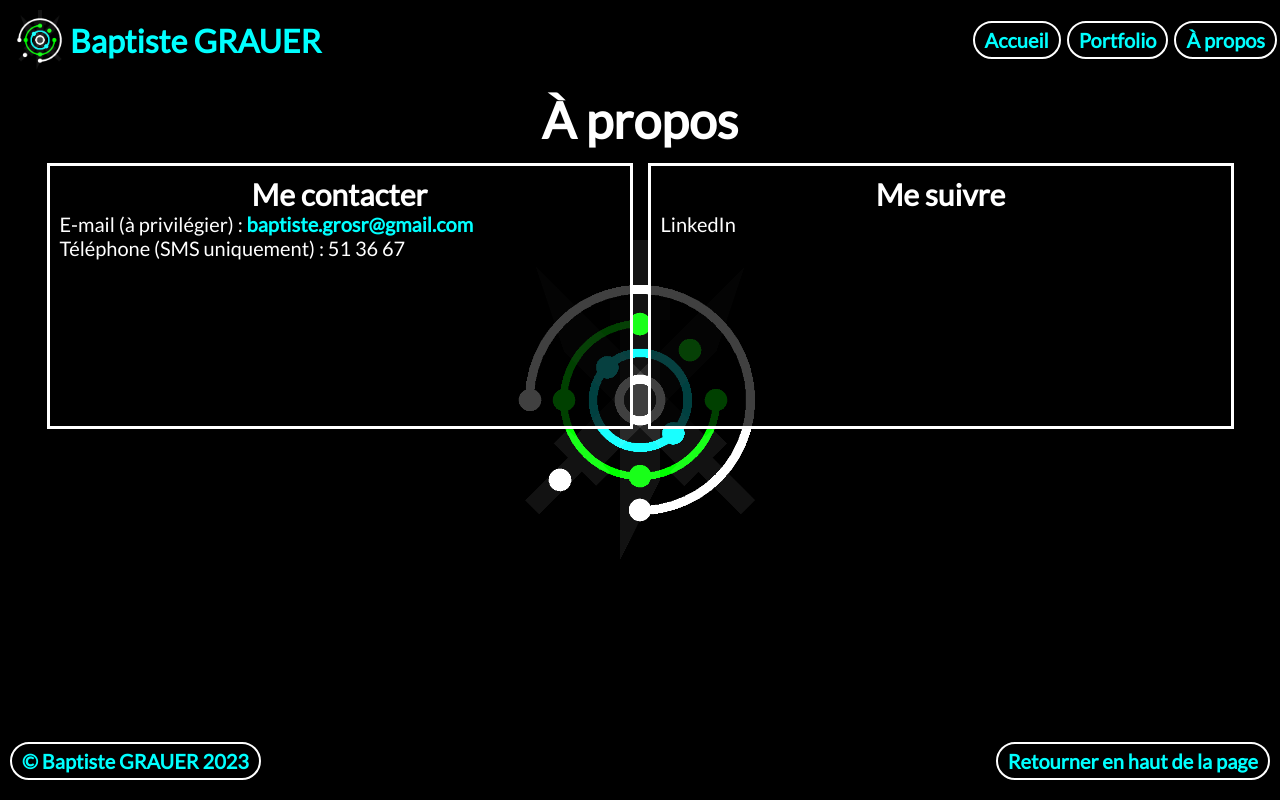
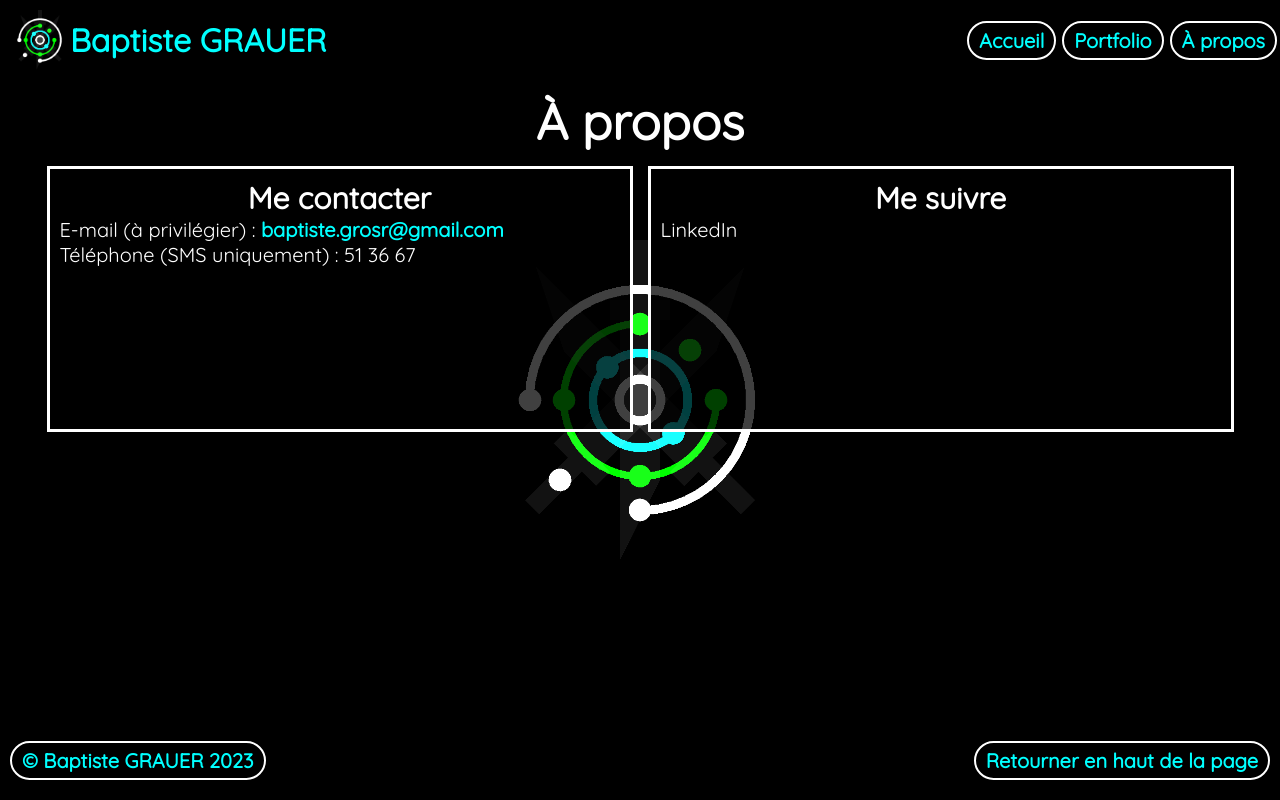
Before and after one commit to xWoozixx/BoraboraDev, a PHP site: page /annexes/about.html in a window 1280 px wide. Run offline with PHP 8.4, Linux system fonts and the light colour scheme.

Commit message:
changement n°2 de police

```diff
--- a/annexes/about.html
+++ b/annexes/about.html
@@ -7,8 +7,9 @@
         <link rel="stylesheet" href="../body.css">
         <link rel="stylesheet" href="../footer.css">
         <link type="image/png" rel="shortcut icon" href="../images/Logo bladedancer sombre(transparent).png">
+        <link rel="preconnect" href="https://fonts.googleapis.com">
         <link rel="preconnect" href="https://fonts.gstatic.com" crossorigin>
-        <link href="https://fonts.googleapis.com/css2?family=Lato&display=swap" rel="stylesheet">
+        <link href="https://fonts.googleapis.com/css2?family=Quicksand&display=swap" rel="stylesheet">
         <meta charset="utf-8">
     </head>
     <body id="haut">
--- a/annexes/portfolio.html
+++ b/annexes/portfolio.html
@@ -7,8 +7,9 @@
         <link rel="stylesheet" href="../body.css">
         <link rel="stylesheet" href="../footer.css">
         <link type="image/png" rel="shortcut icon" href="../images/Logo bladedancer sombre(transparent).png">
+        <link rel="preconnect" href="https://fonts.googleapis.com">
         <link rel="preconnect" href="https://fonts.gstatic.com" crossorigin>
-        <link href="https://fonts.googleapis.com/css2?family=Lato&display=swap" rel="stylesheet">
+        <link href="https://fonts.googleapis.com/css2?family=Quicksand&display=swap" rel="stylesheet">
         <meta charset="utf-8">
     </head>
     <body id="haut">
--- a/header.css
+++ b/header.css
@@ -43,7 +43,7 @@ header *{
     flex-direction: column;
 }
 .bouton{
-    font-size: 20px;;
+    font-size: 20px;
     border-radius: 20px;
     transition:.1s;
     border:2px solid #fff;
--- a/index.css
+++ b/index.css
@@ -12,7 +12,7 @@ body{
 }
 body *{
     /*border: 1px solid red;/*affiche toutes les boîtes*/
-    font-family: 'Lato', sans-serif;
+    font-family: 'quicksand', sans-serif;
     color:#fff;
     padding: 0px;
     margin: 0px;
--- a/index.html
+++ b/index.html
@@ -9,7 +9,7 @@
         <link type="image/png" rel="shortcut icon" href="images/Logo bladedancer sombre(transparent).png">
         <link rel="preconnect" href="https://fonts.googleapis.com">
         <link rel="preconnect" href="https://fonts.gstatic.com" crossorigin>
-        <link href="https://fonts.googleapis.com/css2?family=Lato&display=swap" rel="stylesheet">
+        <link href="https://fonts.googleapis.com/css2?family=Quicksand&display=swap" rel="stylesheet">
         <meta charset="utf-8">
     </head>
     <body id="haut_de_page">
```
